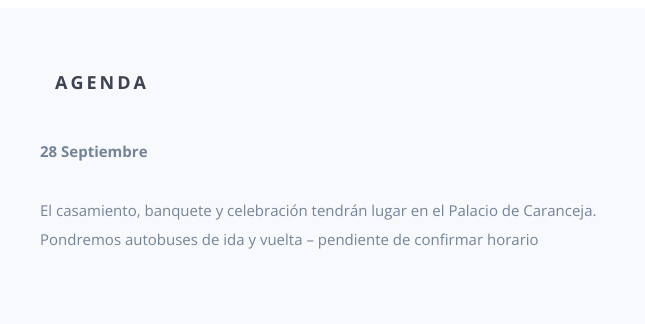
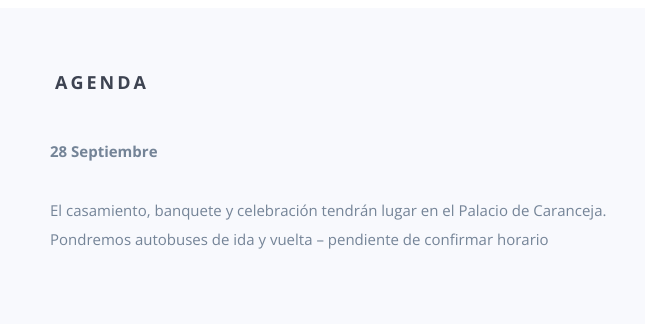
Before and after one commit to javiarrobas/carlosycarlos, a website: page index.html in a window 1280 px wide. Shown: the part 1060-1384 px from the top of the page, 15-660 px from the left. Drawn offline with nearby package versions, Linux system fonts and the light colour scheme; some packages are replaced by stand-ins of ours; files whose address does not match are found by name.

Commit message:
Add left margin to agenda.

```diff
--- a/index.html
+++ b/index.html
@@ -121,15 +121,16 @@
             </div>
         </div>
         <div class="row">
-            <div class="wp3">
-                <p><strong>28 Septiembre</strong></p>
-                <p>
+            <div class="wp3"></div>
+                <p style="margin-left: 10px;"><strong>28 Septiembre</strong></p>
+                <p style="margin-left: 10px;">
                     El casamiento, banquete y celebración tendrán lugar en el Palacio de Caranceja. <br>
                     Pondremos autobuses de ida y vuelta – pendiente de confirmar horario
                 </p>
             </div>
         </div>
     </div>
+</section>
 
 </section>
 
```
